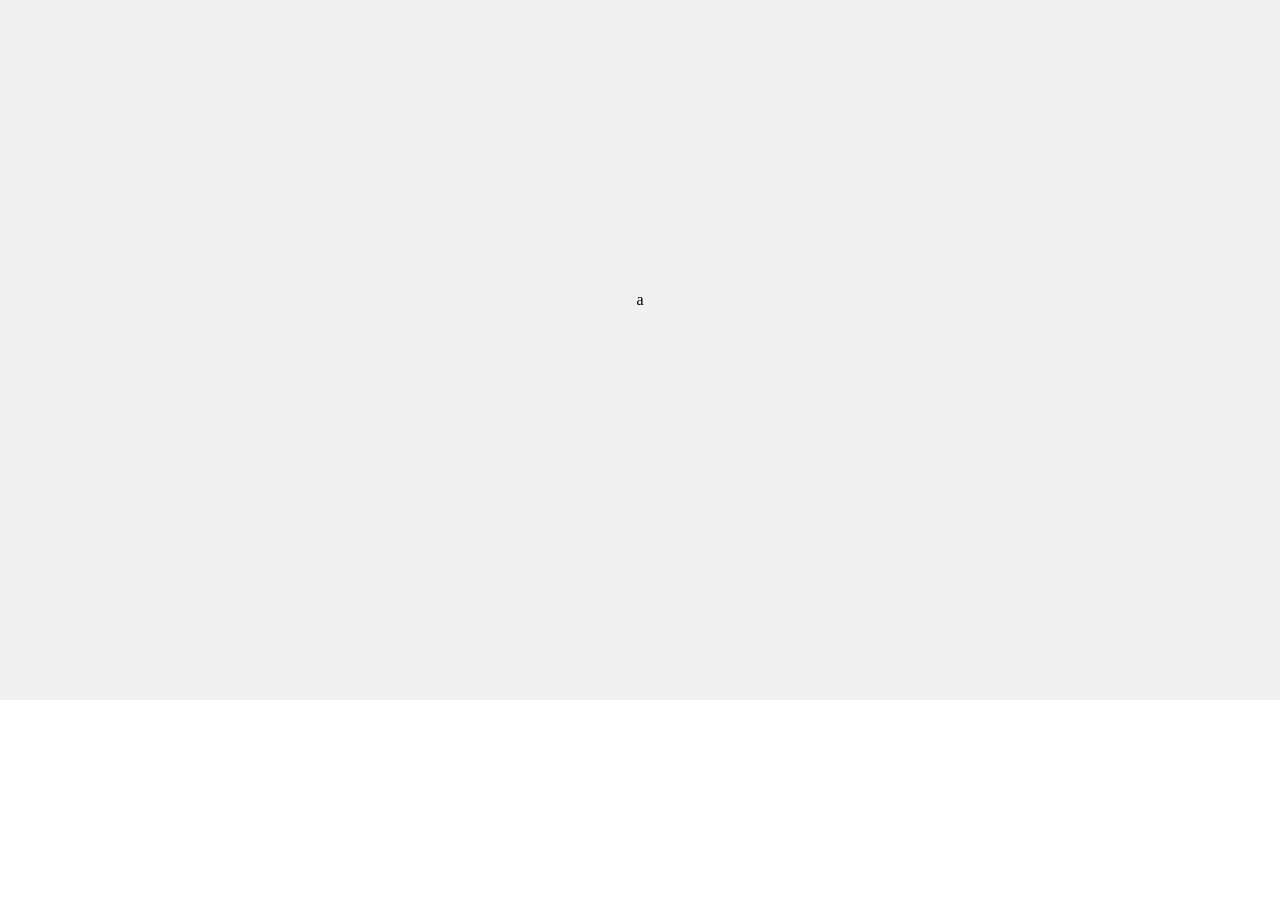
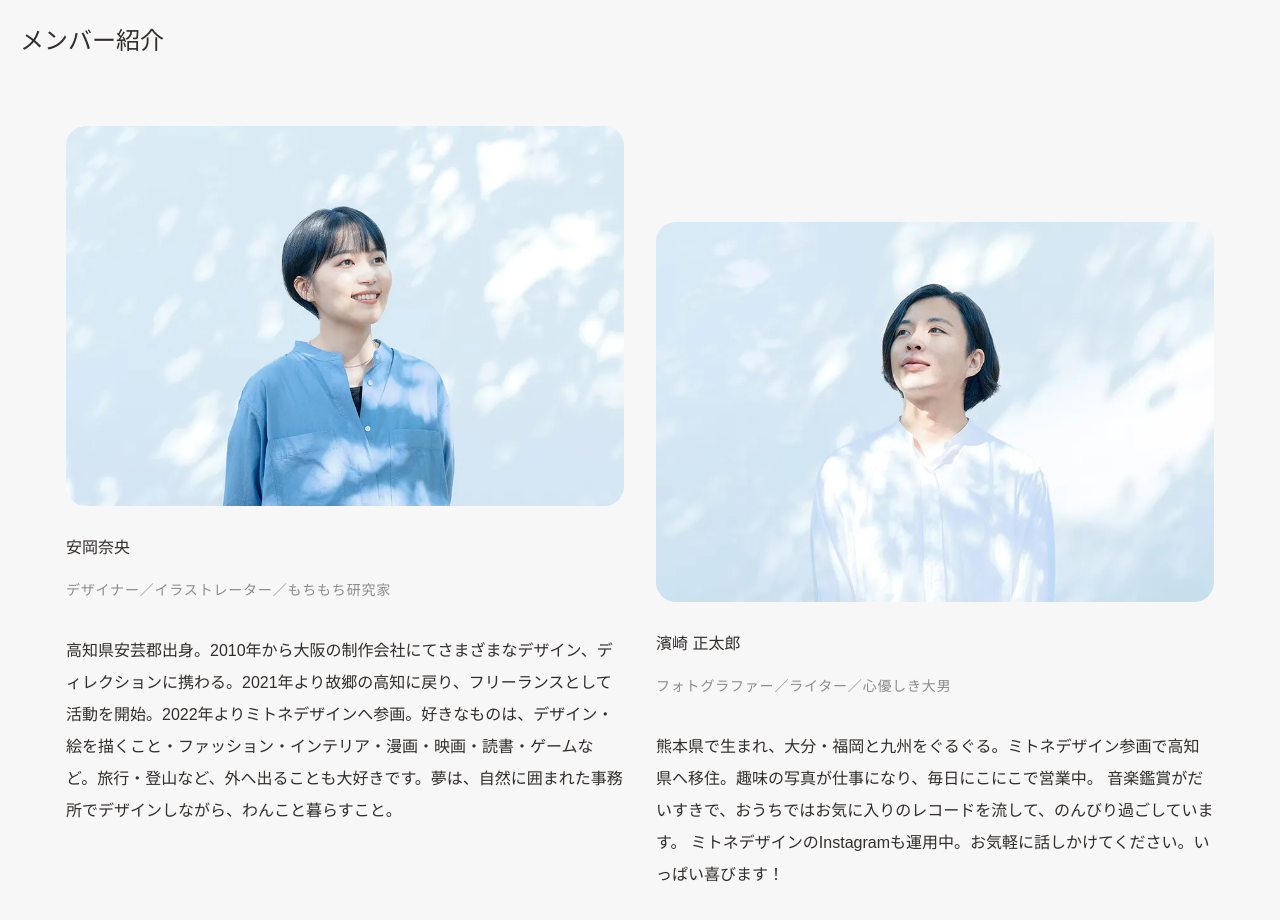
Before and after one commit to k-datacloud/dev-experiment, a website: page index.html in a window 1280 px wide. Shown: the part 1700-2620 px from the top of the page. Before the commit the page ends 2400 px from the top, so only its background shows below. Drawn offline with Linux system fonts and the light colour scheme; a web font is replaced by a local one.

Commit message:
study rem for spacing

```diff
--- a/index.html
+++ b/index.html
@@ -5,6 +5,9 @@
     <meta name="viewport" content="width=device-width, initial-scale=1.0">
     <link rel="stylesheet" href="dist/style.css">
     <title>Document</title>
+    <link rel="preconnect" href="https://fonts.googleapis.com">
+<link rel="preconnect" href="https://fonts.gstatic.com" crossorigin>
+<link href="https://fonts.googleapis.com/css2?family=Zen+Kaku+Gothic+Antique&display=swap" rel="stylesheet">
 </head>
 <body>
 
@@ -18,9 +21,36 @@
             <div class="box box2"></div>
         </section>
 
+        <section class="member">
+            <div class="member__wrapper">
+                <h2 class="member__title">メンバー紹介</h2>
+                <div class="member__list">
+                    <div class="member__item">
+                        <div class="member__img">
+                            <img src="image 20.png" alt="">
+                        </div>
+                        <p class="member__name">安岡奈央</p>
+                        <p class="member__role">デザイナー／イラストレーター／もちもち研究家</p>
+                        <p class="member__desc">高知県安芸郡出身。2010年から大阪の制作会社にてさまざまなデザイン、ディレクションに携わる。2021年より故郷の高知に戻り、フリーランスとして活動を開始。2022年よりミトネデザインへ参画。好きなものは、デザイン・絵を描くこと・ファッション・インテリア・漫画・映画・読書・ゲームなど。旅行・登山など、外へ出ることも大好きです。夢は、自然に囲まれた事務所でデザインしながら、わんこと暮らすこと。</p>
+                    </div>
+                    <div class="member__item mt">
+                        <div class="member__img">
+                            <img src="image 21.png" alt="">
+                        </div>
+                        <p class="member__name">濱崎 正太郎</p>
+                        <p class="member__role">フォトグラファー／ライター／心優しき大男</p>
+                        <p class="member__desc">熊本県で生まれ、大分・福岡と九州をぐるぐる。ミトネデザイン参画で高知県へ移住。趣味の写真が仕事になり、毎日にこにこで営業中。
+                            音楽鑑賞がだいすきで、おうちではお気に入りのレコードを流して、のんびり過ごしています。
+                            ミトネデザインのInstagramも運用中。お気軽に話しかけてください。いっぱい喜びます！</p>
+                    </div>
+                </div>
+            </div>
+        </section>
+
         <section class="contact">
             <div class="box2">a</div>
         </section>
+
     </main>
 
     <script src="codewars.js"></script>
--- a/src/_top.scss
+++ b/src/_top.scss
@@ -1,3 +1,33 @@
+
+@mixin zenkaku($size, $weight) {
+    font-family: "Zen Kaku Gothic Antique", sans-serif;
+    font-style: normal;
+    font-weight: $weight;
+    font-size: calc($size / 16 * 1rem);
+
+    @if $size > 24 {
+        line-height: 1.5;
+    } @else {
+        line-height: 1.75;
+    }
+}
+
+$breakpoints: (
+    medium: 680px,
+    lg: 1024px,
+);
+
+@mixin respond-to($breakpoint) {
+    @if map-has-key($breakpoints, $breakpoint) {
+        $breakpoint-value: map-get($breakpoints, $breakpoint);
+
+        @media (min-width: $breakpoint-value) {
+            @content;
+        }
+    }
+}
+
+;
 
 
 body {
@@ -5,7 +35,15 @@ body {
     height: 100%;
     margin: 0;
     padding: 0;
+    font-size: 16px;
 }
+
+h1, h2, h3, h4, h5, h6, section, header, footer, article, nav, div, ul, li, p, a {
+    margin: 0;
+    padding: 0;
+    box-sizing: border-box;
+}
+
 
 .hero {
     width: 100%;
@@ -40,11 +78,84 @@ body {
     }
 }
 
+.member {
+    width: 100%;
+    padding: 120px 20px;
+    background-color: #f7f7f7;
+    color: #312d2b;
+
+    &__wrapper {
+        width: 100%;
+        margin: 0 auto;
+        max-width: 1280px;
+    }
+
+    &__title {
+        @include zenkaku(24, 300);
+        margin-bottom: 4rem;
+    }
+
+    &__list {
+        display: flex;
+        flex-direction: column;
+
+        @include respond-to(medium) {
+            flex-direction: row;
+            gap: 2rem;
+            justify-content: center;
+        }
+    }
+
+    &__item {
+        width: 100%;
+        margin: 0 auto 3rem;
+        max-width: 500px;
+
+        @include respond-to(medium) {
+            width: 45%;
+            max-width: none;
+            margin: 0;
+        }
+    }
+
+    .mt {
+        margin-top: 6rem;
+    }
+
+    &__img {
+        margin-bottom: 1.5rem;
+
+        img {
+            width: 100%;
+            height: auto;
+            border-radius: 20px;
+        }
+    }
+
+    &__name {
+        @include zenkaku(16, 400);
+        margin-bottom: 1rem;
+
+    }
+
+    &__role {
+        @include zenkaku(14, 400);
+        color: #8b8b8b;
+        margin-bottom: 2rem;
+        letter-spacing: 0.05rem;
+    }
+
+    &__desc {
+        @include zenkaku(16, 400);
+        line-height: 2;
+    }
+}
+
 .contact {
     width: 100%;
     height: 100vh;
     display: flex;
     justify-content: center;
     align-items: center;
-    background-color: #f0f0f0;
+    background-color: #ffffff;
 }
--- a/src/style.scss
+++ b/src/style.scss
@@ -1,13 +1,3 @@
 @charset "UTF-8";
 
 @use '_top.scss';
-
-p {
-    color: red;
-    font-size: 20px;
-    font-weight: bold;
-
-    span {
-        color: green;
-    }
-}
```
Also changed, not shown: codewars.js (line endings or trailing spaces), dist/style.css, image 20.png (added), image 21.png (added), 1 other file.
